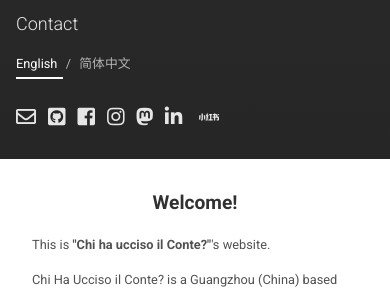
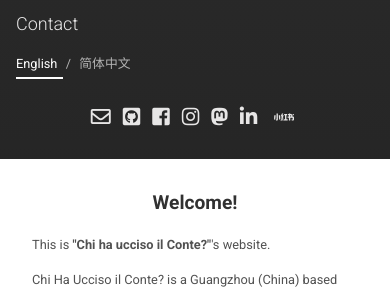
Before and after one commit to chihauccisoilconte/chihauccisoilconte.github.io, a Jekyll site: the page built from index.html, in a window 390 px wide. Shown: the part 621-913 px from the top of the page. Built offline with Jekyll 4.4.1, drawn with Linux system fonts in a browser that asks for light colours; nearby versions of some CDN libraries; the list of posts is cut into pages by our own code.

Commit message:
Center social icons in mobile sidebar

```diff
--- a/_sass/hydeout/_layout.scss
+++ b/_sass/hydeout/_layout.scss
@@ -475,7 +475,10 @@ font-weight:300;
       text-align: left;
     }
     #sidebar-nav-links > a { line-height: 1.8; }
-    #sidebar-icon-links { margin-top: 0.75em; }
+    #sidebar-icon-links {
+      justify-content: center;
+      margin-top: 0.75em;
+    }
   }
 
   // Interior page titles previously inherited a negative top margin.
```
